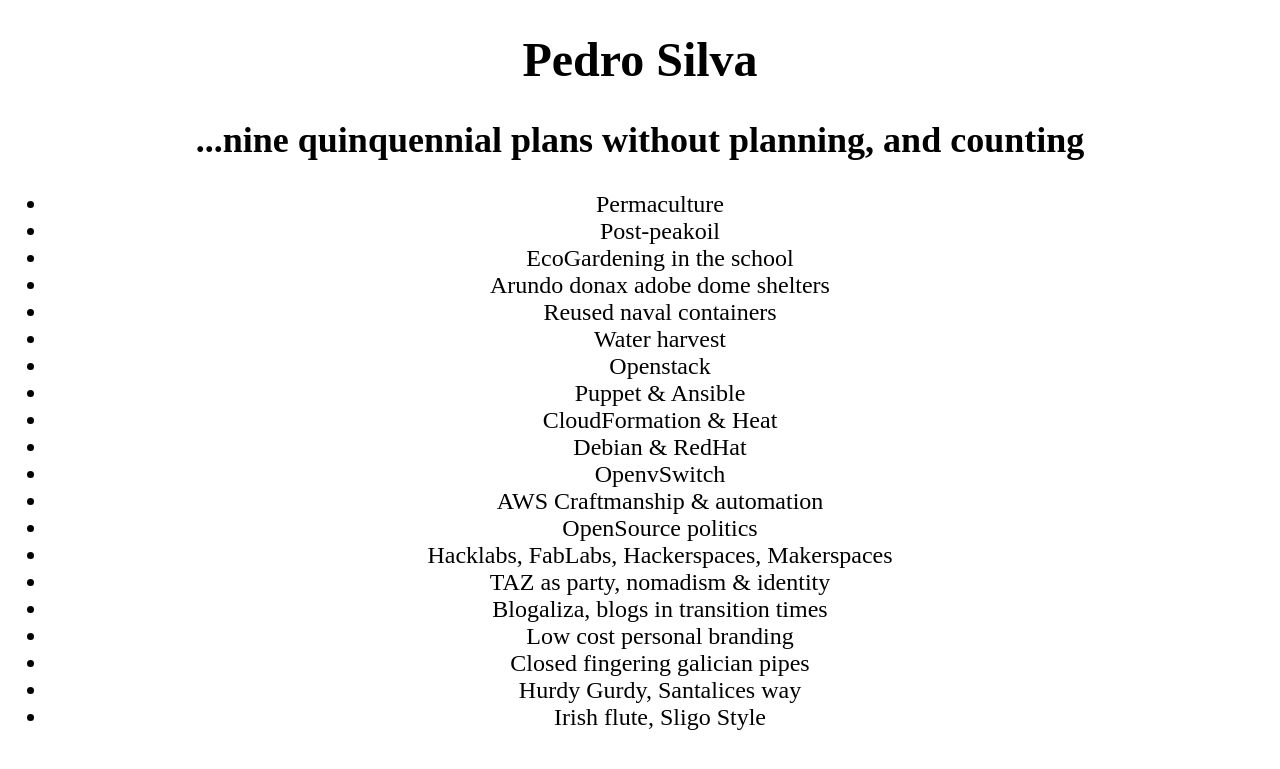
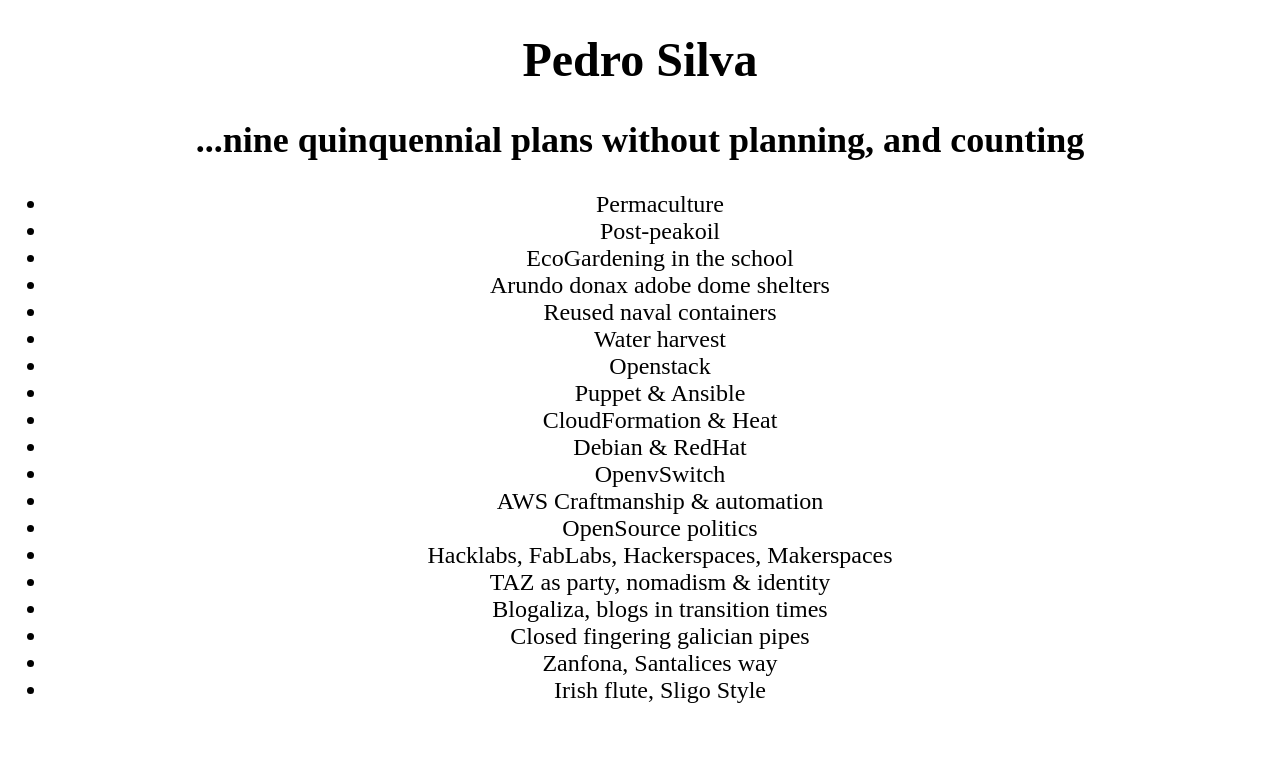
Before and after one commit to goretoxo/goretoxo.github.io, a Jekyll site: the page built from index.md, in a window 1280 px wide. Shown: the top 769 px of the page. Built offline with Jekyll 4.4.1, drawn with Linux system fonts in a browser that asks for light colours; some web fonts are replaced.

Commit message:
menos es mejor

```diff
--- a/index.md
+++ b/index.md
@@ -21,10 +21,9 @@
  - Hacklabs, FabLabs, Hackerspaces, Makerspaces
  - TAZ as party, nomadism & identity
  - Blogaliza, blogs in transition times
- - Low cost personal branding
 
  - Closed fingering galician pipes
- - Hurdy Gurdy, Santalices way
+ - Zanfona, Santalices way
  - Irish flute, Sligo Style
 
 ---
```
Also changed, not shown: Gemfile.lock.
